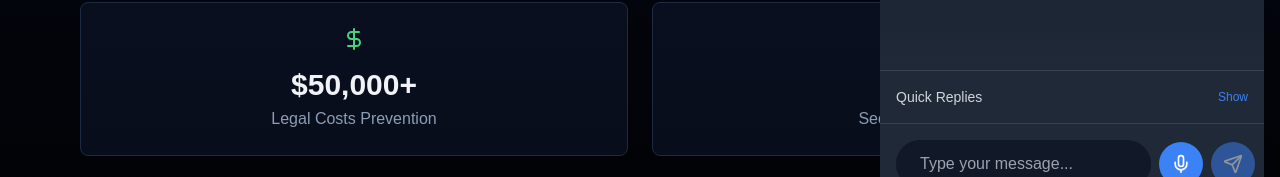
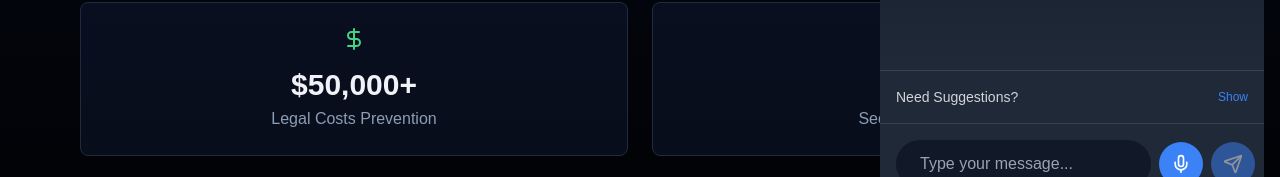
Before and after one commit to The-Vigil/Vigil_website, a Next.js app: page / in a window 1280 px wide. Both pictures are taken after a click on the button 1214 px from the left and 730 px from the top of the page. Shown: the part 580-757 px from the top of the page. Built offline with nearby package versions, Linux system fonts and the light colour scheme.

Commit message:
Added pitch deck pagejhgsss

```diff
--- a/components/floatingChatWindow.tsx
+++ b/components/floatingChatWindow.tsx
@@ -406,7 +406,7 @@
             {/* Predefined options */}
             <div className="p-4 bg-gray-800 border-t border-gray-700">
               <div className="flex justify-between items-center">
-                <h4 className="text-gray-300 text-sm font-medium">Quick Replies</h4>
+                <h4 className="text-gray-300 text-sm font-medium">  {showPredefinedMessages ? "Suggestions" : "Need Suggestions?"}</h4>
                 <button
                   onClick={() => setShowPredefinedMessages(!showPredefinedMessages)}
                   className="text-blue-500 hover:text-blue-400 text-xs transition-all duration-300"
```
